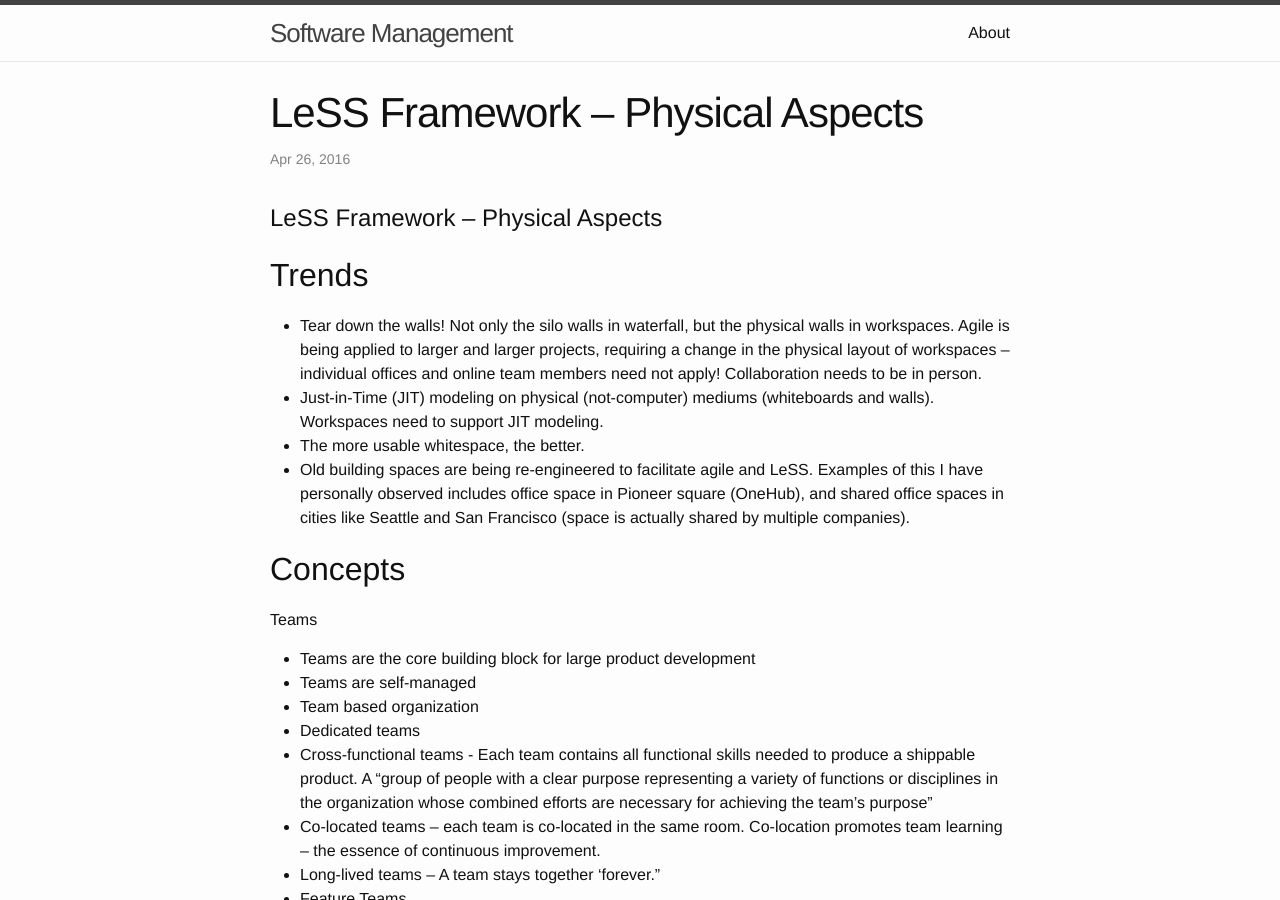
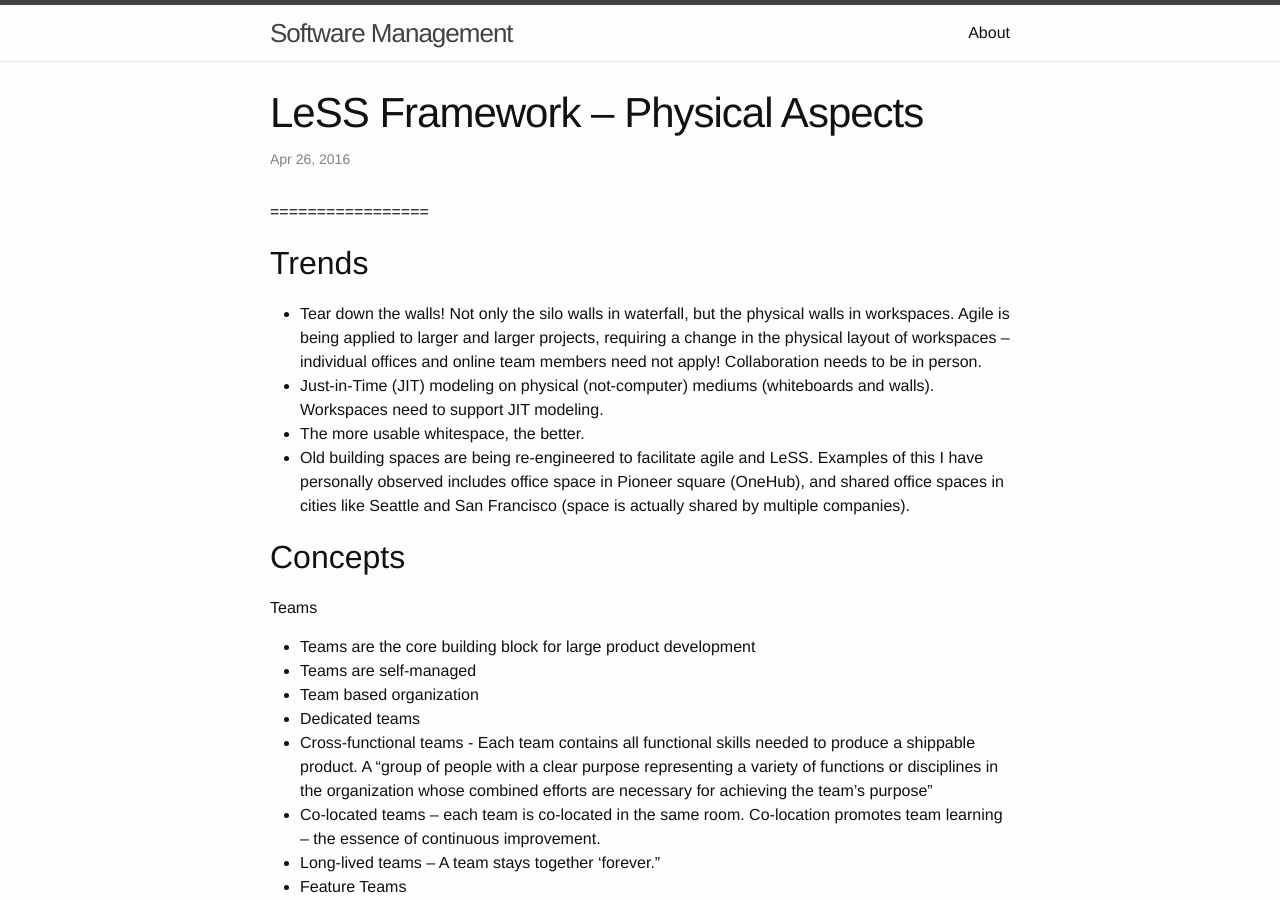
Before and after one commit to css566/css566.github.io, a Jekyll site: the page built from _posts/2016-04-26-less_physical.md, in a window 1280 px wide and 900 px high. Built offline with Jekyll 4.4.1, drawn with Linux system fonts in a browser that asks for light colours.

Commit message:
Update 2016-04-26-less_physical.md

```diff
--- a/_posts/2016-04-26-less_physical.md
+++ b/_posts/2016-04-26-less_physical.md
@@ -3,7 +3,6 @@ layout: post
 title: LeSS Framework – Physical Aspects
 ---
 
-LeSS Framework – Physical Aspects
 =================
 
 ## Trends
```
